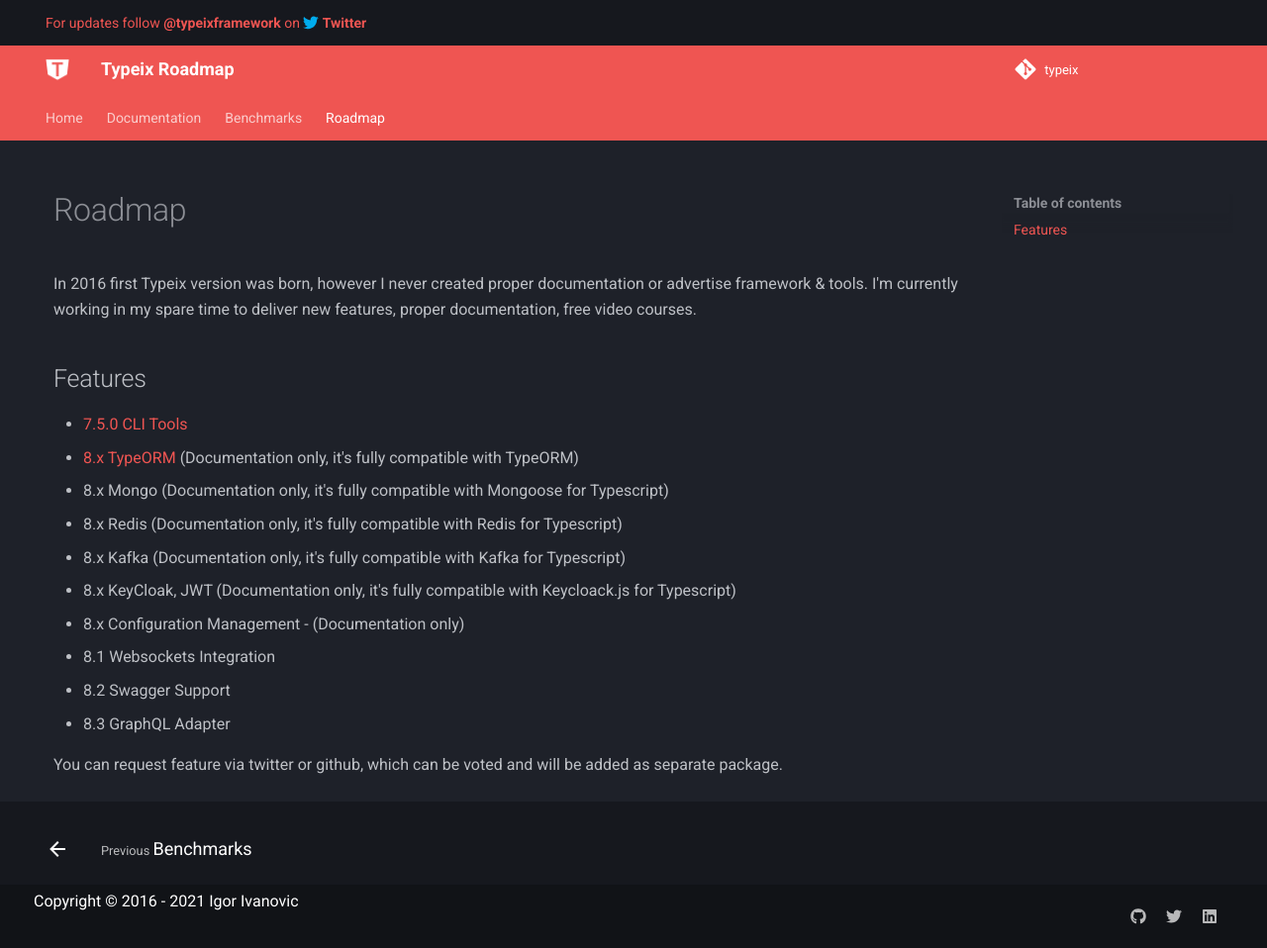
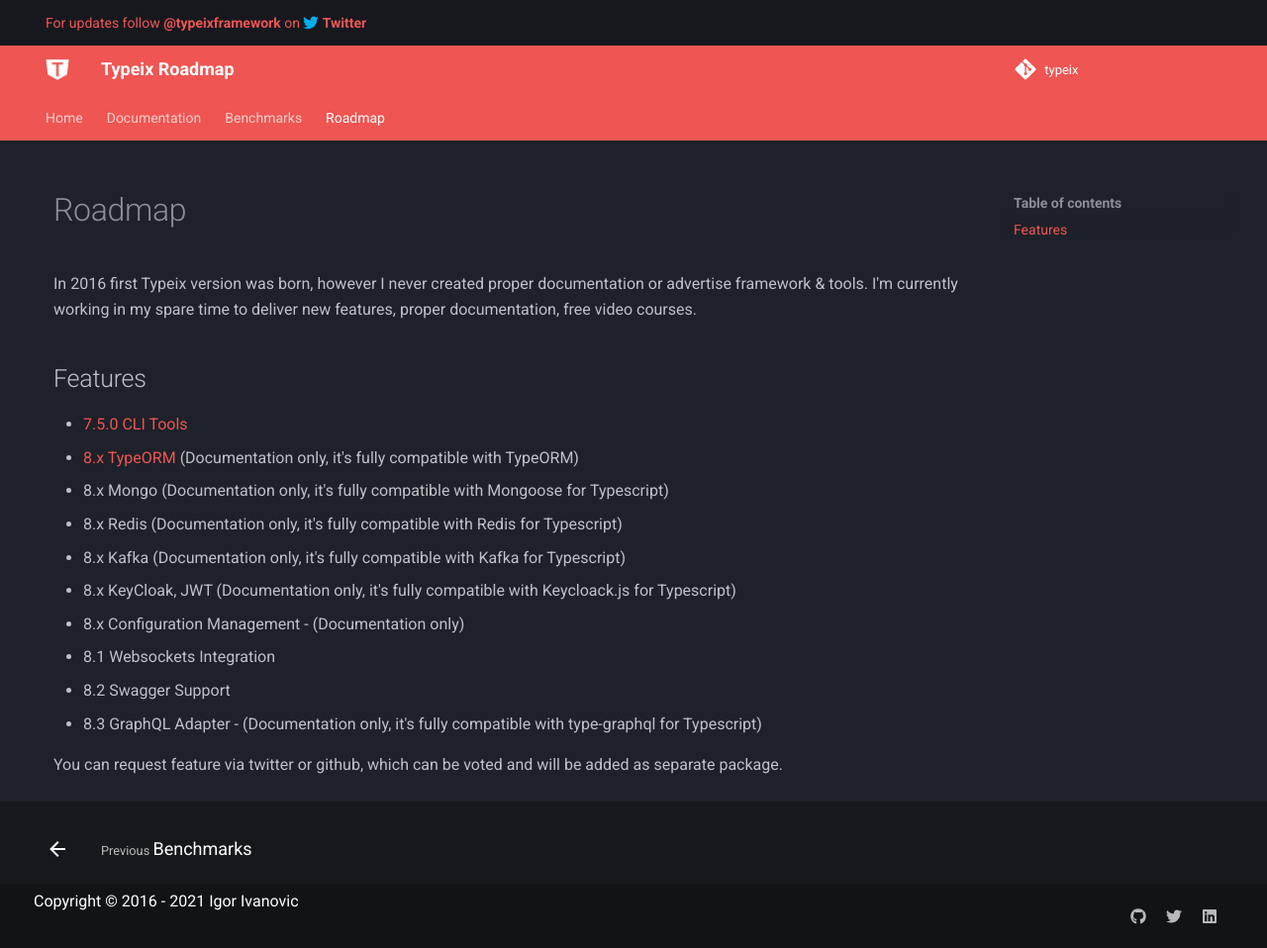
Before and after one commit to typeix/typeix.github.io, an MkDocs documentation site: the page built from docs/roadmap.md, in a window 1280 px wide and 958 px high. Shown: the whole window at 99% size. Built offline with MkDocs 1.6.1 and Material for MkDocs 9.7.7, drawn with Linux system fonts in a browser that asks for light colours; comment, search, counter and statistics services are not loaded.

Commit message:
Update of docs

```diff
--- a/docs/roadmap.md
+++ b/docs/roadmap.md
@@ -16,7 +16,7 @@
 * 8.x Configuration Management - (Documentation only)
 * 8.1 Websockets Integration
 * 8.2 Swagger Support
-* 8.3 GraphQL Adapter
+* 8.3 GraphQL Adapter - (Documentation only, it's fully compatible with type-graphql for Typescript)
 
 
 You can request feature via twitter or github, which can be voted and will be added as separate package.
```
Also changed, not shown: docs/getting-started.md (+1 -1 lines).
